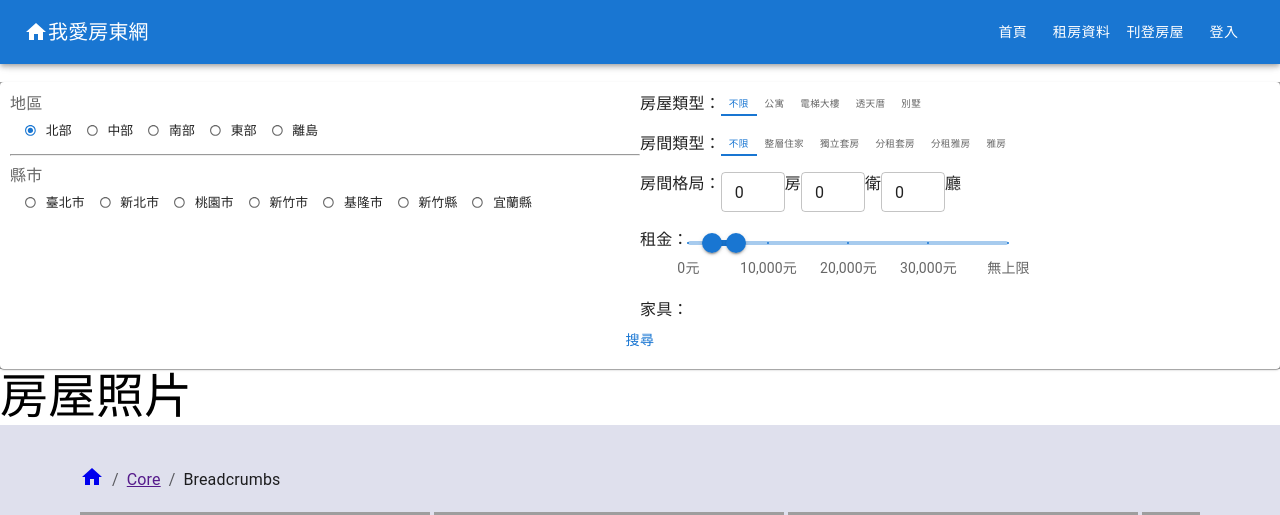
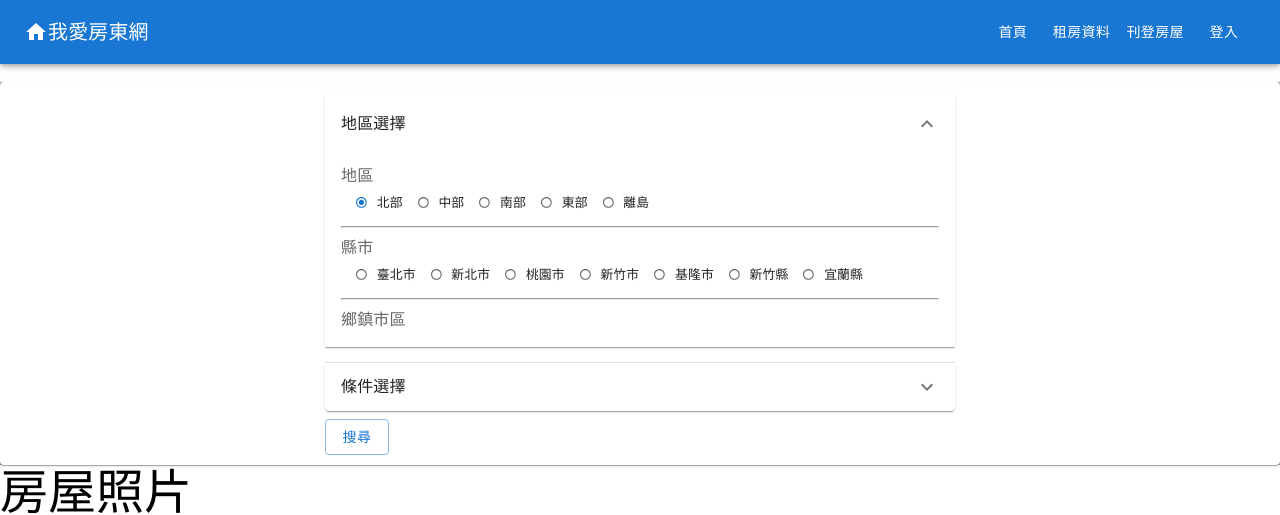
Before and after one commit to Agry88/Frontend_website, a React (Create React App) app: page /#/ in a window 1280 px wide. Shown: the top 515 px of the page. Built offline with nearby package versions, Linux system fonts and the light colour scheme; grey boxes are pictures that could not be loaded.

Commit message:
update SelectBar.

```diff
--- a/src/component/SelectBar/ConditionOptions.js
+++ b/src/component/SelectBar/ConditionOptions.js
@@ -1,10 +1,14 @@
 
 import * as React from 'react';
 
-import { Box, Grid, Tabs, Tab, Typography, TextField, Slider } from '@mui/material';
+import { Box, Grid, Tabs, Tab, Typography, TextField, Slider, Checkbox } from '@mui/material';
+import { FormControlLabel, FormControl, FormLabel, FormGroup } from '@mui/material';
 
+import { useState } from 'react';
 import { useDispatch, useSelector } from "react-redux";
 import { SetSearch } from "../../Actions";
+
+const roleList = ['學生', '上班族', '家庭']
 
 function ConditionOptions(props) {
     const SearchData = useSelector(state => state.Search);
@@ -12,6 +16,10 @@ function ConditionOptions(props) {
 
     const handleChangeHouseType = (event, newValue) => { // 修改房屋類型
         dispatch(SetSearch('setHouseType', newValue));
+    }
+
+    const handleChangGender = (event, newValue) => { // 修改房屋類型
+        dispatch(SetSearch('setGender', newValue));
     }
 
     const handleChangeRoomType = (event, newValue) => { // 修改房間類型
@@ -49,10 +57,22 @@ function ConditionOptions(props) {
     }
 
     const handleChangeRent = (event, newValue) => { // 修改租金範圍
-        if(newValue[1] === 40000) {
-            dispatch(SetSearch('setRent', [newValue[0], 999999]));
-        } else {
         dispatch(SetSearch('setRent', newValue));
+    }
+
+    const handleChangeTextRent = (event, index) => { // 修改租金範圍
+        var value = Array.from(SearchData.rent);
+        const newValue = parseInt(event.target.value);
+        if (newValue >= 0) {
+            value[index] = newValue; // 給予絕對值，不可輸入負值
+            dispatch(SetSearch('setRent', value));
+        }
+    }
+
+    const handleCheckTextRent = (event) => { // 檢查上限與下限，進行適當交換
+        var [min, max] = Array.from(SearchData.rent);
+        if (min > max) {
+            dispatch(SetSearch('setRent', [max, min]));
         }
     }
 
@@ -74,29 +94,83 @@ function ConditionOptions(props) {
     const marks = [
         {
             value: 0,
-            label: '0元',
+            label: '0',
         },
         {
             value: 10000,
-            label: '10,000元',
+            label: '10,000',
         },
         {
             value: 20000,
-            label: '20,000元',
+            label: '20,000',
         },
         {
             value: 30000,
-            label: '30,000元',
+            label: '30,000',
         },
         {
             value: 40000,
-            label: '無上限',
+            label: '40,000',
         },
     ];
+
+    const numberProps = (sx={}) => { // {p: 2}
+        return {
+            size: "smunlimit",
+            type: "number",
+            inputProps: { inputMode: 'numeric', pattern: '[0-9]*' },
+            InputLabelProps: { shrink: true },
+            sx: {width: '6rem', mx: '0.2rem', ...sx }
+        }
+    }
+    const roomProps = (name) => {
+        return {
+            label: name,
+            value: SearchData.room[name],
+            disabled: SearchData.roomType !== null
+        }
+    }
+
+    const titleProps = (title) => {
+        return {
+            width: '6rem',
+            align: 'right',
+            children: title
+        }
+    }
+
+    const isChecked = (name) => {
+        const roles = new Set(SearchData.equipmentAndServices.condition.role);
+
+        return roles.has(name);
+    }
+    const [unlimit, setUnlimit] = useState(false);
+    const handleChangeRole = (event) => {
+        const checked = event.target.checked;
+        const name = event.target.name;
+        const roles = new Set(SearchData.equipmentAndServices.condition.role);
+        if (name === '不限') {
+            if (!checked) {
+                //
+            } else {
+                roles.clear();
+            }
+            setUnlimit(checked);
+
+        } else {
+            if (!checked) {
+                roles.delete(name);
+            } else {
+                roles.add(name);
+            }
+            // setUnlimit(cityData[county].length === countyList.size);
+        }
+        dispatch(SetSearch('setRoles', Array.from(roles)));
+    };
     return (
         <Grid container columns={16} spacing={2}>
             <Grid item md={16} sx={{ display: 'flex' }}>
-                <Typography>房屋類型：</Typography>
+                <Typography {...titleProps('房屋類型：')} />
                 <Tabs value={SearchData.houseType} onChange={handleChangeHouseType} sx={{minHeight: '0' }}>
                     <Tab {...tabProps('不限', null)} />
                     <Tab {...tabProps('公寓', '公寓')} />
@@ -106,7 +180,7 @@ function ConditionOptions(props) {
                 </Tabs>
             </Grid>
             <Grid item md={16} sx={{ display: 'flex' }}>
-                <Typography>房間類型：</Typography>
+                <Typography {...titleProps('房間類型：')} />
                 <Tabs value={SearchData.roomType} onChange={handleChangeRoomType} sx={{minHeight: '0' }}>
                     <Tab {...tabProps('不限', null)} />
                     <Tab {...tabProps('整層住家', '整層住家')} />
@@ -117,24 +191,25 @@ function ConditionOptions(props) {
                 </Tabs>
             </Grid>
             <Grid item md={16} sx={{ display: 'flex' }}>
-                <Typography>房間格局：</Typography>
+                <Typography {...titleProps('房間格局：')} />
                 <Box sx={{ display: 'flex' }}>
-                    <TextField value={SearchData.room['房間']} onChange={(e) => handleChangeRoom(e, '房間')} size="small" type="number" inputProps={{ inputMode: 'numeric', pattern: '[0-9]*' }} InputLabelProps={{ shrink: true }} sx={{width: '4rem' }} disabled={SearchData.roomType !== null} />
-                    <Typography>房</Typography>
-                    <TextField value={SearchData.room['衛浴']} onChange={(e) => handleChangeRoom(e, '衛浴')} size="small" type="number" inputProps={{ inputMode: 'numeric', pattern: '[0-9]*' }} InputLabelProps={{ shrink: true }} sx={{width: '4rem' }} disabled={SearchData.roomType !== null} />
-                    <Typography>衛</Typography>
-                    <TextField value={SearchData.room['廳數']} onChange={(e) => handleChangeRoom(e, '廳數')} size="small" type="number" inputProps={{ inputMode: 'numeric', pattern: '[0-9]*' }} InputLabelProps={{ shrink: true }} sx={{width: '4rem' }} disabled={SearchData.roomType !== null} />
-                    <Typography>廳</Typography>
+                    <TextField onChange={(e) => handleChangeRoom(e, '房間')} {...numberProps()} {...roomProps('房間')} />
+                    <TextField onChange={(e) => handleChangeRoom(e, '衛浴')} {...numberProps()} {...roomProps('衛浴')} />
+                    <TextField onChange={(e) => handleChangeRoom(e, '廳數')} {...numberProps()} {...roomProps('廳數')} />
                 </Box>
             </Grid>
             <Grid item md={16} sx={{ display: 'flex' }}>
-                <Typography>租金：</Typography>
+                <Typography {...titleProps('租金：')} />
+                <Box>
                     <Box sx={{ width: '20rem' }}>
+                        <Box>
+                            <TextField onChange={(e) => handleChangeTextRent(e, 0)} onBlur={handleCheckTextRent} label='下限' value={SearchData.rent[0]} {...numberProps({width: '9.2rem'})} />
+                            <TextField onChange={(e) => handleChangeTextRent(e, 1)} onBlur={handleCheckTextRent} label='上限' value={SearchData.rent[1]} {...numberProps({width: '9.2rem'})} />
+                        </Box>
                         <Slider
+                            sx={{ mx: '0.2rem', width: '18.4rem' }}
                             value={SearchData.rent}
                             onChange={handleChangeRent}
-                        valueLabelDisplay="auto"
-                        // valueLabelDisplay="on"
                             min={0}
                             step={100}
                             max={40000}
@@ -142,9 +217,34 @@ function ConditionOptions(props) {
                             // disableSwap
                         />
                     </Box>
+                </Box>
             </Grid>
             <Grid item md={16} sx={{ display: 'flex' }}>
-                <Typography>家具：</Typography>
+                <Typography {...titleProps('身分限制：')} />
+                <FormControl>
+                    {/* <FormLabel id="county-group">身分限制：</FormLabel> */}
+                    <FormGroup
+                        row
+                        sx={{ pl: 2 }}
+                    >
+                        <FormControlLabel key={0} sx={{ '& .MuiFormControlLabel-label': { fontSize: '0.8rem', color: unlimit && 'blue' }, '& .MuiSvgIcon-root': { fontSize: '0.8rem' }}}
+                            control={<Checkbox checked={unlimit} onChange={handleChangeRole} name={'不限'} />} label={'不限'}/>
+                        <FormControlLabel key={1} disabled={unlimit} sx={{'& .MuiFormControlLabel-label': { fontSize: '0.8rem', color: isChecked('學生') && 'blue' }, '& .MuiSvgIcon-root': { fontSize: '0.8rem' }}}
+                            control={<Checkbox checked={ isChecked('學生') } onChange={handleChangeRole} name={'學生'} />} label={'學生'}/>
+                        <FormControlLabel key={2} disabled={unlimit} sx={{'& .MuiFormControlLabel-label': { fontSize: '0.8rem', color: isChecked('上班族') && 'blue' }, '& .MuiSvgIcon-root': { fontSize: '0.8rem' }}}
+                            control={<Checkbox checked={ isChecked('上班族') } onChange={handleChangeRole} name={'上班族'} />} label={'上班族'}/>
+                        <FormControlLabel key={3} disabled={unlimit} sx={{'& .MuiFormControlLabel-label': { fontSize: '0.8rem', color: isChecked('家庭') && 'blue' }, '& .MuiSvgIcon-root': { fontSize: '0.8rem' }}}
+                            control={<Checkbox checked={ isChecked('家庭') } onChange={handleChangeRole} name={'家庭'} />} label={'家庭'}/>
+                    </FormGroup>
+                </FormControl>
+            </Grid>
+            <Grid item md={16} sx={{ display: 'flex' }}>
+                <Typography {...titleProps('性別限制：')} />
+                <Tabs value={SearchData.equipmentAndServices.condition.gender} onChange={handleChangGender} sx={{minHeight: '0' }}>
+                    <Tab {...tabProps('不限', null)} />
+                    <Tab {...tabProps('限男性', '限男性')} />
+                    <Tab {...tabProps('限女性', '限女性')} />
+                </Tabs>
             </Grid>
         </Grid>
     )
--- a/src/component/SelectBar/SelectBar.js
+++ b/src/component/SelectBar/SelectBar.js
@@ -1,9 +1,15 @@
 
 import * as React from 'react';
-import { useEffect } from 'react';
+import { useState, useEffect } from 'react';
 
 import { Box, Grid, Paper, Button } from '@mui/material';
 import { useSelector } from 'react-redux';
+
+import Accordion from '@mui/material/Accordion';
+import AccordionDetails from '@mui/material/AccordionDetails';
+import AccordionSummary from '@mui/material/AccordionSummary';
+import Typography from '@mui/material/Typography';
+import ExpandMoreIcon from '@mui/icons-material/ExpandMore';
 
 import LocationOptions from './LocationOptions.js';
 import ConditionOptions from './ConditionOptions.js';
@@ -12,6 +18,11 @@ import ConditionOptions from './ConditionOptions.js';
 function SelectBar(props) {
     const SearchData = useSelector(state => state.Search);
     const { cityData } = props;
+    const [expanded, setExpanded] = useState('panel1');
+
+    const handleChange = (panel) => (event, isExpanded) => {
+        setExpanded(isExpanded ? panel : false);
+    };
 
     const onSubmit = () => {
         console.log('送出');
@@ -38,17 +49,48 @@ function SelectBar(props) {
                 p: '10px',
                 display: 'flex',
                 flexDirection: 'column',
-                width: '100%'
+                width: '100%',
+
             }}>
-                <Grid container columns={16}>
-                    <Grid item md={8}>
-                        <LocationOptions cityData={cityData} />
+                <Box >
+                    <Grid container columns={16} rowSpacing={{ md: 1 }} sx={{ justifyContent: 'center' }}>
+                        <Grid item md={4}></Grid>
+                        <Grid item md={8}>
+                            <Accordion expanded={expanded === 'panel1'} onChange={handleChange('panel1')}>
+                                <AccordionSummary
+                                expandIcon={<ExpandMoreIcon />}
+                                aria-controls="panel1bh-content"
+                                id="panel1bh-header"
+                                >
+                                    <Typography sx={{ width: '100%', flexShrink: 0 }}>
+                                        地區選擇
+                                    </Typography>
+                                </AccordionSummary>
+                                <AccordionDetails>
+                                    <LocationOptions cityData={cityData} />
+                                </AccordionDetails>
+                            </Accordion>
+                            <Accordion expanded={expanded === 'panel2'} onChange={handleChange('panel2')}>
+                                <AccordionSummary
+                                expandIcon={<ExpandMoreIcon />}
+                                aria-controls="panel2bh-content"
+                                id="panel2bh-header"
+                                >
+                                <Typography sx={{ width: '100%', flexShrink: 0 }}>條件選擇</Typography>
+                                </AccordionSummary>
+                                <AccordionDetails>
+                                    <ConditionOptions cityData={cityData} />
+                                </AccordionDetails>
+                            </Accordion>
+                        </Grid>
+                        <Grid item md={4}></Grid>
+                        <Grid item md={4}></Grid>
+                        <Grid item md={8}>
+                            <Button variant='outlined' onClick={onSubmit}>搜尋</Button>
+                        </Grid>
+                        <Grid item md={4}></Grid>
                     </Grid>
-                    <Grid item md={8}>
-                        <ConditionOptions cityData={cityData} />
-                    </Grid>
-                </Grid>
-                <Button onClick={onSubmit}>搜尋</Button>
+                </Box>
             </Paper>
 
         </Box>
```
Also changed, not shown: src/Reducers/Search.js (+27 -0 lines), src/component/SelectBar/LocationOptions.js (+5 -4 lines). Lines whose indentation alone changed are shown as unchanged.
